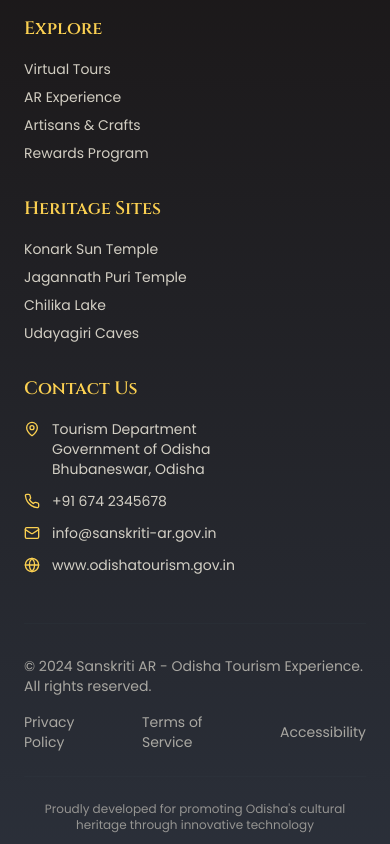
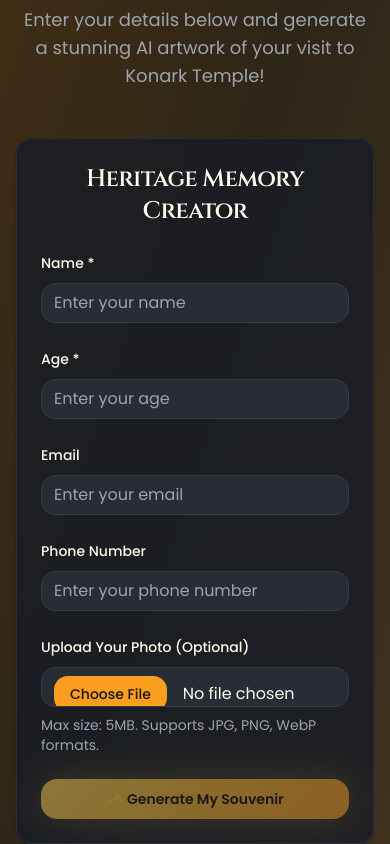
Before and after one commit to SHIVAIN-MITTAL16/sanskriti-ar-odisha-journey, a React (Vite) app: page / in a window 390 px wide. Shown: the part 10180-11024 px from the top of the page. Built offline with nearby package versions, Linux system fonts and the light colour scheme.

Commit message:
Add Heritage Souvenir Generator

```diff
--- /dev/null
+++ b/src/components/SouvenirGenerator.tsx
@@ -0,0 +1,246 @@
+import React, { useState } from 'react';
+import { Button } from '@/components/ui/button';
+import { Input } from '@/components/ui/input';
+import { Label } from '@/components/ui/label';
+import { Card, CardContent, CardHeader, CardTitle } from '@/components/ui/card';
+import { toast } from 'sonner';
+
+interface FormData {
+  name: string;
+  age: string;
+  email: string;
+  phone: string;
+  photo: File | null;
+}
+
+const SouvenirGenerator = () => {
+  const [formData, setFormData] = useState<FormData>({
+    name: '',
+    age: '',
+    email: '',
+    phone: '',
+    photo: null
+  });
+  const [isGenerating, setIsGenerating] = useState(false);
+  const [generatedImage, setGeneratedImage] = useState<string | null>(null);
+  const [error, setError] = useState<string | null>(null);
+
+  const handleInputChange = (field: keyof FormData, value: string) => {
+    setFormData(prev => ({ ...prev, [field]: value }));
+  };
+
+  const handleFileChange = (e: React.ChangeEvent<HTMLInputElement>) => {
+    const file = e.target.files?.[0];
+    if (file) {
+      if (file.size > 5 * 1024 * 1024) {
+        toast.error('File size must be less than 5MB');
+        return;
+      }
+      if (!file.type.startsWith('image/')) {
+        toast.error('Please upload an image file');
+        return;
+      }
+      setFormData(prev => ({ ...prev, photo: file }));
+    }
+  };
+
+  const generateSouvenir = async () => {
+    if (!formData.name || !formData.age) {
+      toast.error('Please fill in name and age fields');
+      return;
+    }
+
+    setIsGenerating(true);
+    setError(null);
+    setGeneratedImage(null);
+
+    try {
+      const prompt = `A beautiful artistic portrait of ${formData.name} (age ${formData.age}), standing in front of the majestic Konark Sun Temple, heritage style, golden sunset, cinematic digital painting, highly detailed, 4k resolution`;
+
+      const formDataToSend = new FormData();
+      formDataToSend.append('inputs', prompt);
+
+      if (formData.photo) {
+        formDataToSend.append('init_image', formData.photo);
+        formDataToSend.append('strength', '0.7');
+      }
+
+      const response = await fetch('https://api-inference.huggingface.co/models/runwayml/stable-diffusion-v1-5', {
+        method: 'POST',
+        headers: {
+          'Authorization': 'Bearer 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',
+        },
+        body: formData.photo ? formDataToSend : JSON.stringify({ inputs: prompt }),
+      });
+
+      if (!response.ok) {
+        throw new Error(`API Error: ${response.status} ${response.statusText}`);
+      }
+
+      const blob = await response.blob();
+      const imageUrl = URL.createObjectURL(blob);
+      setGeneratedImage(imageUrl);
+      toast.success('Your heritage souvenir has been generated!');
+    } catch (err) {
+      console.error('Generation error:', err);
+      setError('❌ Oops! Something went wrong. Try again later.');
+      toast.error('Failed to generate souvenir');
+    } finally {
+      setIsGenerating(false);
+    }
+  };
+
+  const downloadImage = () => {
+    if (generatedImage) {
+      const link = document.createElement('a');
+      link.href = generatedImage;
+      link.download = `konark-heritage-souvenir-${formData.name}.png`;
+      document.body.appendChild(link);
+      link.click();
+      document.body.removeChild(link);
+      toast.success('Souvenir downloaded successfully!');
+    }
+  };
+
+  return (
+    <section className="py-20 px-4 bg-gradient-to-br from-saffron/20 via-gold/10 to-saffron-light/20">
+      <div className="max-w-4xl mx-auto">
+        <div className="text-center mb-12">
+          <h2 className="text-4xl md:text-5xl font-serif font-bold text-foreground mb-4">
+            🎨 Create Your Personalized Heritage Souvenir
+          </h2>
+          <p className="text-lg text-muted-foreground max-w-2xl mx-auto">
+            Enter your details below and generate a stunning AI artwork of your visit to Konark Temple!
+          </p>
+        </div>
+
+        <Card className="bg-card/80 backdrop-blur-sm border border-border/50 shadow-card hover-lift">
+          <CardHeader>
+            <CardTitle className="text-2xl font-serif text-center text-card-foreground">
+              Heritage Memory Creator
+            </CardTitle>
+          </CardHeader>
+          <CardContent className="space-y-6">
+            <div className="grid grid-cols-1 md:grid-cols-2 gap-6">
+              <div className="space-y-2">
+                <Label htmlFor="name" className="text-card-foreground font-medium">
+                  Name *
+                </Label>
+                <Input
+                  id="name"
+                  type="text"
+                  placeholder="Enter your name"
+                  value={formData.name}
+                  onChange={(e) => handleInputChange('name', e.target.value)}
+                  className="bg-input border-border text-foreground"
+                />
+              </div>
+
+              <div className="space-y-2">
+                <Label htmlFor="age" className="text-card-foreground font-medium">
+                  Age *
+                </Label>
+                <Input
+                  id="age"
+                  type="number"
+                  placeholder="Enter your age"
+                  value={formData.age}
+                  onChange={(e) => handleInputChange('age', e.target.value)}
+                  className="bg-input border-border text-foreground"
+                />
+              </div>
+
+              <div className="space-y-2">
+                <Label htmlFor="email" className="text-card-foreground font-medium">
+                  Email
+                </Label>
+                <Input
+                  id="email"
+                  type="email"
+                  placeholder="Enter your email"
+                  value={formData.email}
+                  onChange={(e) => handleInputChange('email', e.target.value)}
+                  className="bg-input border-border text-foreground"
+                />
+              </div>
+
+              <div className="space-y-2">
+                <Label htmlFor="phone" className="text-card-foreground font-medium">
+                  Phone Number
+                </Label>
+                <Input
+                  id="phone"
+                  type="tel"
+                  placeholder="Enter your phone number"
+                  value={formData.phone}
+                  onChange={(e) => handleInputChange('phone', e.target.value)}
+                  className="bg-input border-border text-foreground"
+                />
+              </div>
+            </div>
+
+            <div className="space-y-2">
+              <Label htmlFor="photo" className="text-card-foreground font-medium">
+                Upload Your Photo (Optional)
+              </Label>
+              <Input
+                id="photo"
+                type="file"
+                accept="image/*"
+                onChange={handleFileChange}
+                className="bg-input border-border text-foreground file:bg-saffron file:text-saffron-foreground file:border-0 file:rounded-md file:px-4 file:py-2 file:mr-4 hover:file:bg-saffron-light"
+              />
+              <p className="text-sm text-muted-foreground">
+                Max size: 5MB. Supports JPG, PNG, WebP formats.
+              </p>
+            </div>
+
+            <Button
+              onClick={generateSouvenir}
+              disabled={isGenerating || !formData.name || !formData.age}
+              className="w-full bg-gradient-gold hover:bg-gradient-to-r hover:from-saffron hover:to-gold text-gold-foreground font-semibold py-3 rounded-lg shadow-glow hover:shadow-float transition-all duration-300 glow-on-hover"
+            >
+              {isGenerating ? (
+                <>
+                  🎨 Generating your souvenir… Please wait ⏳
+                </>
+              ) : (
+                <>
+                  ✨ Generate My Souvenir
+                </>
+              )}
+            </Button>
+
+            {error && (
+              <div className="text-center p-4 bg-destructive/10 border border-destructive/20 rounded-lg">
+                <p className="text-destructive font-medium">{error}</p>
+              </div>
+            )}
+
+            {generatedImage && (
+              <div className="text-center space-y-4">
+                <div className="relative inline-block">
+                  <img
+                    src={generatedImage}
+                    alt="Generated Heritage Souvenir"
+                    className="max-w-full h-auto rounded-lg shadow-card border border-border/50"
+                    style={{ maxHeight: '500px' }}
+                  />
+                  <div className="absolute inset-0 bg-gradient-to-t from-black/20 to-transparent rounded-lg"></div>
+                </div>
+                <Button
+                  onClick={downloadImage}
+                  className="bg-emerald hover:bg-emerald-light text-emerald-foreground font-semibold px-6 py-2 rounded-lg shadow-glow transition-all duration-300"
+                >
+                  ⬇️ Download Souvenir
+                </Button>
+              </div>
+            )}
+          </CardContent>
+        </Card>
+      </div>
+    </section>
+  );
+};
+
+export default SouvenirGenerator;
--- a/src/pages/Index.tsx
+++ b/src/pages/Index.tsx
@@ -3,6 +3,7 @@ import { KonarkTempleSection } from "@/components/KonarkTempleSection";
 import { ARExperience } from "@/components/ARExperience";
 import { ArtisansSection } from "@/components/ArtisansSection";
 import { RewardsSection } from "@/components/RewardsSection";
+import SouvenirGenerator from "@/components/SouvenirGenerator";
 import { Footer } from "@/components/Footer";
 
 const Index = () => {
@@ -13,6 +14,7 @@ const Index = () => {
       <ARExperience />
       <ArtisansSection />
       <RewardsSection />
+      <SouvenirGenerator />
       <Footer />
     </div>
   );
```
